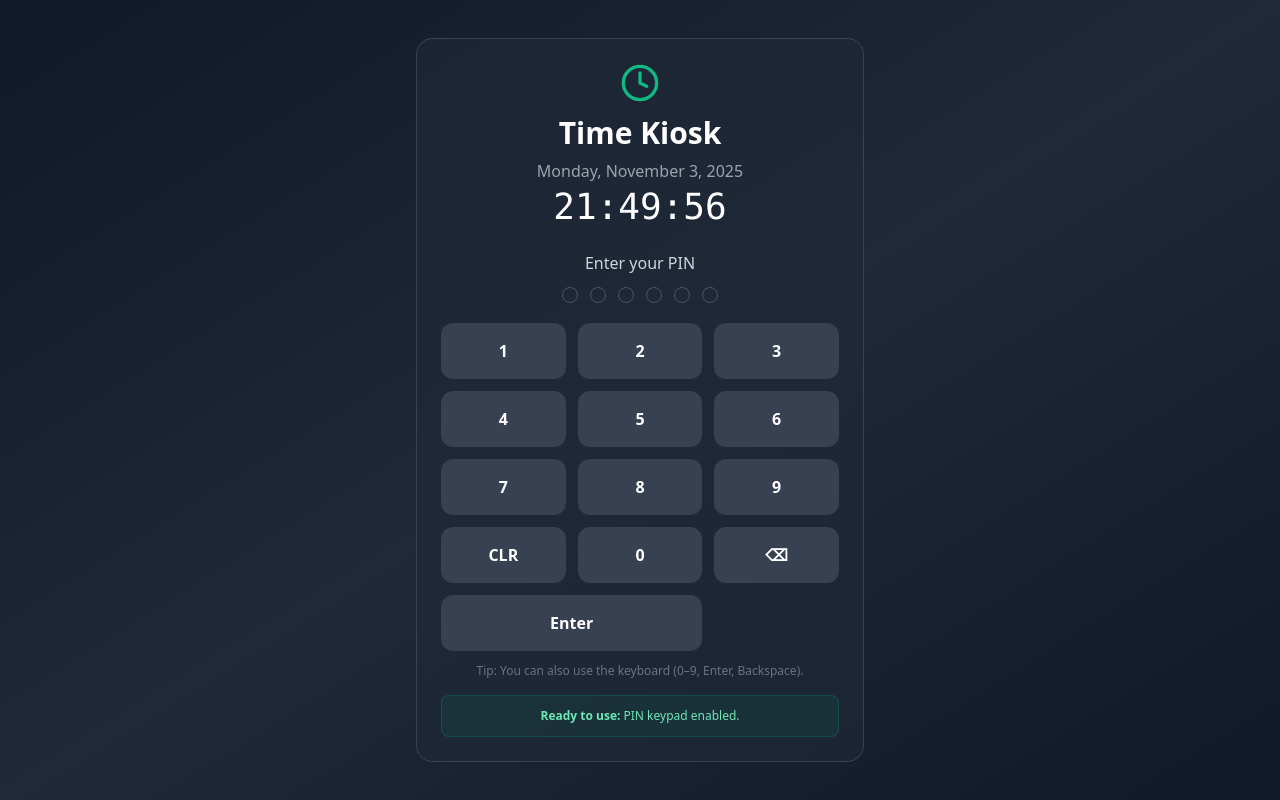
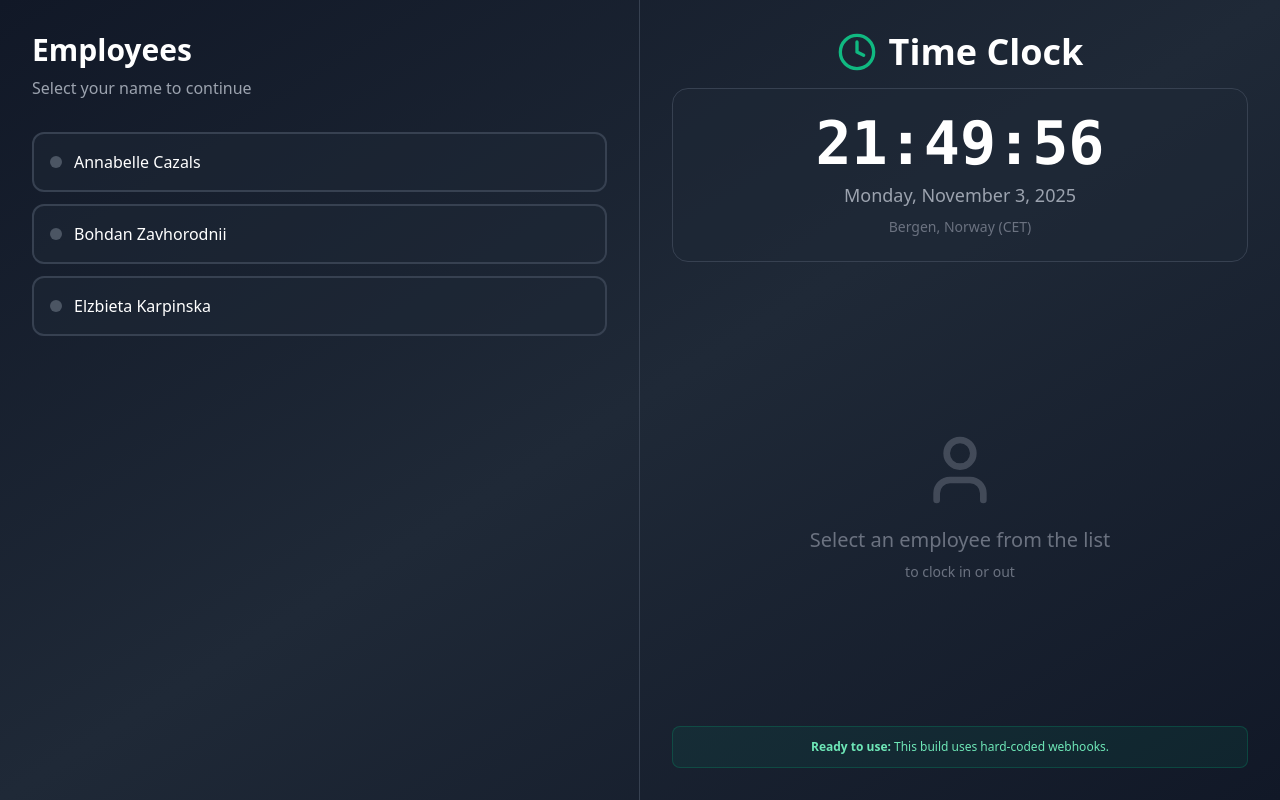
Before and after one commit to IvyAndersen/employee-time-kiosk, a React (Vite) app: page / in a window 1280 px wide. Built offline with nearby package versions, Linux system fonts and the light colour scheme; no server answers.

Commit message:
Refactor EmployeeKiosk component and clean up code
Refactor EmployeeKiosk component by removing unused PIN logic and updating time handling. Adjust employee fetching and message handling for improved clarity.

```diff
--- a/src/App.jsx
+++ b/src/App.jsx
@@ -1,19 +1,15 @@
-import React, { useState, useEffect, useCallback } from 'react';
+import React, { useState, useEffect } from 'react';
 import { Clock, LogIn, LogOut, User, CheckCircle, Coffee } from 'lucide-react';
-
-const MIN_PIN_LEN = 4;
-const MAX_PIN_LEN = 6;
 
 const EmployeeKiosk = () => {
   const [employees, setEmployees] = useState([]);
   const [selectedEmployee, setSelectedEmployee] = useState(null);
-  const [pinInput, setPinInput] = useState('');
   const [currentTime, setCurrentTime] = useState('');
   const [currentDate, setCurrentDate] = useState('');
   const [message, setMessage] = useState('');
   const [loading, setLoading] = useState(false);
 
-  // HARDCODED n8n WEBHOOKS
+  // HARDCODED n8n WEBHOOKS (history removed)
   const [config] = useState({
     n8nGetEmployeesUrl: 'https://primary-production-191cf.up.railway.app/webhook/get-employees',
     n8nClockInUrl: 'https://primary-production-191cf.up.railway.app/webhook/clock-in',
@@ -22,21 +18,41 @@ const EmployeeKiosk = () => {
     n8nEndBreakUrl: 'https://primary-production-191cf.up.railway.app/webhook/end-break'
   });
 
-  // Clock
+  // Update time every second
   useEffect(() => {
-    const update = () => {
+    const updateTime = () => {
       const now = new Date();
       const options = { timeZone: 'Europe/Oslo', hour12: false };
-      setCurrentTime(now.toLocaleTimeString('en-NO', { ...options, hour: '2-digit', minute: '2-digit', second: '2-digit' }));
-      setCurrentDate(now.toLocaleDateString('en-NO', { ...options, weekday: 'long', year: 'numeric', month: 'long', day: 'numeric' }));
+
+      const timeStr = now.toLocaleTimeString('en-NO', {
+        ...options,
+        hour: '2-digit',
+        minute: '2-digit',
+        second: '2-digit'
+      });
+
+      const dateStr = now.toLocaleDateString('en-NO', {
+        ...options,
+        weekday: 'long',
+        year: 'numeric',
+        month: 'long',
+        day: 'numeric'
+      });
+
+      setCurrentTime(timeStr);
+      setCurrentDate(dateStr);
     };
-    update();
-    const id = setInterval(update, 1000);
-    return () => clearInterval(id);
+
+    updateTime();
+    const interval = setInterval(updateTime, 1000);
+    return () => clearInterval(interval);
   }, []);
 
-  // Load employees
-  useEffect(() => { fetchEmployees(); }, []);
+  // Load employees on mount
+  useEffect(() => {
+    fetchEmployees();
+  }, []);
+
   const fetchEmployees = async () => {
     try {
       const response = await fetch(config.n8nGetEmployeesUrl);
@@ -44,66 +60,22 @@ const EmployeeKiosk = () => {
         const data = await response.json();
         setEmployees(data.employees || []);
       } else {
-        console.error('Failed to fetch employees');
+        console.error('Failed to fetch employees, status:', response.status);
       }
-    } catch (e) {
-      console.error('Error fetching employees:', e);
+    } catch (error) {
+      console.error('Error fetching employees:', error);
+      // Fallback to hardcoded list if webhook not set up yet
+      setEmployees([
+        { id: '1', name: 'Annabelle Cazals', active: false, onBreak: false },
+        { id: '2', name: 'Bohdan Zavhorodnii', active: false, onBreak: false },
+        { id: '3', name: 'Elzbieta Karpinska', active: false, onBreak: false },
+      ]);
     }
   };
 
   const post = (url, body) =>
     fetch(url, { method: 'POST', headers: { 'Content-Type': 'application/json' }, body: JSON.stringify(body) });
 
-  // ----- PIN logic -----
-  const submitPin = useCallback(() => {
-    const pin = pinInput.trim();
-    if (pin.length < MIN_PIN_LEN) return;
-
-    // Find employee by PIN (supports 'PIN' or 'pin' fields; compares as string)
-    const found = employees.find(e => String(e.PIN ?? e.pin ?? '') === pin);
-    if (!found) {
-      setMessage('✗ Wrong PIN');
-      setTimeout(() => setMessage(''), 2000);
-      setPinInput('');
-      return;
-    }
-
-    setSelectedEmployee(found);
-    setPinInput('');
-    setMessage(`Welcome ${found.name}!`);
-    setTimeout(() => setMessage(''), 1500);
-  }, [pinInput, employees]);
-
-  const appendDigit = (d) => setPinInput(p => (p + d).slice(0, MAX_PIN_LEN));
-  const backspace = () => setPinInput(p => p.slice(0, -1));
-  const clearPin = () => setPinInput('');
-
-  // Hardware keyboard support
-  useEffect(() => {
-    const onKey = (e) => {
-      if (selectedEmployee) return; // only on PIN screen
-      if (/^[0-9]$/.test(e.key)) {
-        e.preventDefault();
-        appendDigit(e.key);
-      } else if (e.key === 'Backspace') {
-        e.preventDefault();
-        backspace();
-      } else if (e.key === 'Enter') {
-        e.preventDefault();
-        submitPin();
-      } else if (e.key === 'Escape') {
-        e.preventDefault();
-        clearPin();
-      }
-    };
-    window.addEventListener('keydown', onKey);
-    return () => window.removeEventListener('keydown', onKey);
-  }, [selectedEmployee, submitPin]);
-
-  // Auto-submit if user reaches MIN length and taps Enter button
-  const handleEnter = () => submitPin();
-
-  // ----- Actions -----
   const handleClockIn = async () => {
     if (!selectedEmployee) return;
     setLoading(true);
@@ -115,13 +87,76 @@ const EmployeeKiosk = () => {
         clockIn: new Date().toISOString()
       });
       if (response.ok) {
-        setMessage('✓ Clocked in!');
-      } else setMessage('✗ Clock in failed');
-    } catch (e) {
-      setMessage('✗ Error');
+        const data = await response.json();
+        setEmployees(prev => prev.map(emp =>
+          emp.id === selectedEmployee.id
+            ? { ...emp, active: true, onBreak: false, currentTimesheetId: data.timesheetId }
+            : emp
+        ));
+        setSelectedEmployee({ ...selectedEmployee, active: true, onBreak: false, currentTimesheetId: data.timesheetId });
+        setMessage('✓ Successfully clocked in!');
+      } else {
+        setMessage('✗ Error: Failed to clock in');
+      }
+    } catch (error) {
+      setMessage(`✗ Error: ${error.message}`);
     }
     setLoading(false);
-    setTimeout(() => setMessage(''), 2500);
+    setTimeout(() => setMessage(''), 3000);
+  };
+
+  const handleStartBreak = async () => {
+    if (!selectedEmployee) return;
+    setLoading(true);
+    setMessage('');
+    try {
+      const response = await post(config.n8nStartBreakUrl, {
+        timesheetId: selectedEmployee.currentTimesheetId,
+        breakStart: new Date().toISOString()
+      });
+      if (response.ok) {
+        setEmployees(prev => prev.map(emp =>
+          emp.id === selectedEmployee.id
+            ? { ...emp, onBreak: true }
+            : emp
+        ));
+        setSelectedEmployee({ ...selectedEmployee, onBreak: true });
+        setMessage('✓ Break started!');
+      } else {
+        setMessage('✗ Error: Failed to start break');
+      }
+    } catch (error) {
+      setMessage(`✗ Error: ${error.message}`);
+    }
+    setLoading(false);
+    setTimeout(() => setMessage(''), 3000);
+  };
+
+  const handleEndBreak = async () => {
+    if (!selectedEmployee) return;
+    setLoading(true);
+    setMessage('');
+    try {
+      const response = await post(config.n8nEndBreakUrl, {
+        timesheetId: selectedEmployee.currentTimesheetId,
+        breakEnd: new Date().toISOString()
+      });
+      if (response.ok) {
+        setEmployees(prev => prev.map(emp =>
+          emp.id === selectedEmployee.id
+            ? { ...emp, onBreak: false }
+            : emp
+        ));
+        setSelectedEmployee({ ...selectedEmployee, onBreak: false });
+        setMessage('✓ Break ended!');
+      } else {
+        setMessage('✗ Error: Failed to end break');
+      }
+    } catch (error) {
+      setMessage(`✗ Error: ${error.message}`);
+    }
+    setLoading(false);
+    setTimeout(() => setMessage(''), 3000);
   };
 
   const handleClockOut = async () => {
@@ -133,177 +168,198 @@ const EmployeeKiosk = () => {
         timesheetId: selectedEmployee.currentTimesheetId,
         clockOut: new Date().toISOString()
       });
-      if (response.ok) setMessage('✓ Clocked out!');
-      else setMessage('✗ Clock out failed');
-    } catch (e) {
-      setMessage('✗ Error');
+      if (response.ok) {
+        setEmployees(prev => prev.map(emp =>
+          emp.id === selectedEmployee.id
+            ? { ...emp, active: false, onBreak: false, currentTimesheetId: null }
+            : emp
+        ));
+        setSelectedEmployee({ ...selectedEmployee, active: false, onBreak: false, currentTimesheetId: null });
+        setMessage('✓ Successfully clocked out!');
+      } else {
+        setMessage('✗ Error: Failed to clock out');
+      }
+    } catch (error) {
+      setMessage(`✗ Error: ${error.message}`);
     }
     setLoading(false);
-    setTimeout(() => setMessage(''), 2500);
+    setTimeout(() => setMessage(''), 3000);
   };
 
-  const handleStartBreak = async () => {
-    if (!selectedEmployee) return;
-    setLoading(true);
-    setMessage('');
-    try {
-      const res = await post(config.n8nStartBreakUrl, {
-        timesheetId: selectedEmployee.currentTimesheetId,
-        breakStart: new Date().toISOString()
-      });
-      if (res.ok) setMessage('✓ Break started!');
-      else setMessage('✗ Failed to start break');
-    } catch (e) {
-      setMessage('✗ Error');
+  return (
+    <div className="min-h-screen bg-gradient-to-br from-gray-900 via-gray-800 to-gray-900 flex">
+      {/* Left Side - Employee List */}
+      <div className="w-1/2 border-r border-gray-700 p-8 overflow-y-auto">
+        <div className="mb-8">
+          <h2 className="text-3xl font-bold text-white mb-2">Employees</h2>
+          <p className="text-gray-400">Select your name to continue</p>
+        </div>
+
+        <div className="space-y-3">
+          {employees.map((employee) => (
+            <button
+              key={employee.id}
+              onClick={() => setSelectedEmployee(employee)}
+              className={`
+                w-full p-4 rounded-xl transition-all duration-200 text-left
+                ${selectedEmployee?.id === employee.id
+                  ? 'bg-emerald-600/30 border-2 border-emerald-500 scale-[1.02]'
+                  : 'bg-gray-800/50 border-2 border-gray-700 hover:bg-gray-700/50 hover:border-gray-600'
                 }
-    setLoading(false);
-    setTimeout(() => setMessage(''), 2500);
-  };
-
-  const handleEndBreak = async () => {
-    if (!selectedEmployee) return;
-    setLoading(true);
-    setMessage('');
-    try {
-      const res = await post(config.n8nEndBreakUrl, {
-        timesheetId: selectedEmployee.currentTimesheetId,
-        breakEnd: new Date().toISOString()
-      });
-      if (res.ok) setMessage('✓ Break ended!');
-      else setMessage('✗ Failed to end break');
-    } catch (e) {
-      setMessage('✗ Error');
-    }
-    setLoading(false);
-    setTimeout(() => setMessage(''), 2500);
-  };
-
-  // ----- UI -----
-  const PinDots = ({ value }) => {
-    const len = value.length;
-    const placeholders = Math.max(MIN_PIN_LEN, MAX_PIN_LEN);
-    return (
-      <div className="flex justify-center gap-3 mb-5">
-        {Array.from({ length: placeholders }).map((_, i) => (
-          <div
-            key={i}
-            className={`w-4 h-4 rounded-full border border-gray-600 ${i < len ? 'bg-white' : 'bg-transparent'}`}
-          />
+              `}
+            >
+              <div className="flex items-center justify-between">
+                <div className="flex items-center gap-3">
+                  <div className={`
+                    w-3 h-3 rounded-full flex-shrink-0
+                    ${employee.onBreak ? 'bg-yellow-400 animate-pulse' :
+                      employee.active ? 'bg-emerald-400 animate-pulse' : 'bg-gray-600'}
+                  `} />
+                  <span className="text-white font-medium">
+                    {employee.name}
+                  </span>
+                </div>
+                {employee.onBreak && (
+                  <span className="text-yellow-400 text-xs font-medium">
+                    On Break
+                  </span>
+                )}
+                {employee.active && !employee.onBreak && (
+                  <span className="text-emerald-400 text-xs font-medium">
+                    Active
+                  </span>
+                )}
+              </div>
+            </button>
           ))}
         </div>
-    );
-  };
-
-  const KeyButton = ({ children, onClick, wide = false, ariaLabel }) => (
-    <button
-      onClick={onClick}
-      aria-label={ariaLabel}
-      className={`py-4 rounded-xl bg-gray-700 hover:bg-gray-600 text-white font-bold focus:outline-none focus:ring-2 focus:ring-emerald-500 transition
-        ${wide ? 'col-span-2' : ''}
-      `}
-    >
-      {children}
-    </button>
-  );
-
-  return (
-    <div className="min-h-screen bg-gradient-to-br from-gray-900 via-gray-800 to-gray-900 flex items-center justify-center p-6">
-      <div className="w-full max-w-md bg-gray-800/70 border border-gray-700 rounded-2xl p-6">
-        <div className="text-center mb-6">
-          <Clock className="w-10 h-10 text-emerald-500 mx-auto mb-3" />
-          <h1 className="text-3xl font-bold text-white mb-2">Time Kiosk</h1>
-          <div className="text-gray-400">{currentDate}</div>
-          <div className="text-4xl text-white font-mono mt-1">{currentTime}</div>
       </div>
 
+      {/* Right Side - Clock In/Out */}
+      <div className="w-1/2 p-8 flex flex-col overflow-y-auto">
+        {/* Header with Time */}
+        <div className="text-center mb-6">
+          <div className="flex items-center justify-center gap-3 mb-4">
+            <Clock className="w-10 h-10 text-emerald-500" />
+            <h1 className="text-4xl font-bold text-white">Time Clock</h1>
+          </div>
+
+          {/* Real-time Clock */}
+          <div className="bg-gray-800/50 rounded-2xl p-6 mb-4 border border-gray-700">
+            <div className="text-6xl font-bold text-white mb-2 font-mono">
+              {currentTime}
+            </div>
+            <div className="text-gray-400 text-lg">
+              {currentDate}
+            </div>
+            <div className="text-gray-500 text-sm mt-2">
+              Bergen, Norway (CET)
+            </div>
+          </div>
+        </div>
+
+        {/* Message Display */}
         {message && (
-          <div className={`mb-4 p-3 rounded-lg text-center ${
-            message.startsWith('✓') ? 'bg-emerald-500/20 text-emerald-300' : 'bg-red-500/20 text-red-300'
+          <div className={`mb-4 p-4 rounded-lg ${
+            message.startsWith('✓')
+              ? 'bg-emerald-500/20 border border-emerald-500/50 text-emerald-300'
+              : 'bg-red-500/20 border border-red-500/50 text-red-300'
           }`}>
-            {message}
+            <div className="flex items-center justify-center gap-2">
+              <CheckCircle className="w-5 h-5" />
+              <span className="font-medium">{message}</span>
+            </div>
           </div>
         )}
 
-        {!selectedEmployee ? (
-          <div>
-            <h3 className="text-gray-300 text-center mb-3">Enter your PIN</h3>
-            <PinDots value={pinInput} />
-
-            {/* Keypad */}
-            <div className="grid grid-cols-3 gap-3">
-              {[1,2,3,4,5,6,7,8,9].map(n => (
-                <KeyButton key={n} onClick={() => appendDigit(String(n))} ariaLabel={`Digit ${n}`}>
-                  {n}
-                </KeyButton>
-              ))}
-              <KeyButton onClick={clearPin} ariaLabel="Clear">CLR</KeyButton>
-              <KeyButton onClick={() => appendDigit('0')} ariaLabel="Digit 0">0</KeyButton>
-              <KeyButton onClick={backspace} ariaLabel="Backspace">⌫</KeyButton>
-              <KeyButton wide onClick={handleEnter} ariaLabel="Enter / Submit">
-                Enter
-              </KeyButton>
-            </div>
-
-            {/* Helper text */}
-            <p className="text-center text-gray-500 text-xs mt-3">
-              Tip: You can also use the keyboard (0–9, Enter, Backspace).
-            </p>
-          </div>
-        ) : (
-          <div>
-            <div className="flex items-center gap-3 mb-6">
-              <div className="w-12 h-12 bg-emerald-600/20 border border-emerald-500 rounded-full flex items-center justify-center">
-                <User className="w-6 h-6 text-emerald-400" />
+        {/* Selected Employee Card */}
+        {selectedEmployee ? (
+          <div className="flex-1 flex flex-col">
+            <div className="bg-gray-800/50 rounded-2xl p-6 border border-gray-700 mb-4">
+              <div className="flex items-center gap-4 mb-4">
+                <div className="w-14 h-14 rounded-full bg-emerald-600/20 flex items-center justify-center border-2 border-emerald-500">
+                  <User className="w-7 h-7 text-emerald-400" />
                 </div>
                 <div>
-                <h3 className="text-white text-xl font-bold">{selectedEmployee.name}</h3>
-                <p className="text-gray-400 text-sm">Ready for action</p>
+                  <h3 className="text-xl font-bold text-white">
+                    {selectedEmployee.name}
+                  </h3>
+                  <p className={`text-sm font-medium mt-1 ${
+                    selectedEmployee.onBreak ? 'text-yellow-400' :
+                    selectedEmployee.active ? 'text-emerald-400' : 'text-gray-400'
+                  }`}>
+                    {selectedEmployee.onBreak ? '☕ On break' :
+                     selectedEmployee.active ? '● Currently clocked in' : 'Not clocked in'}
+                  </p>
                 </div>
               </div>
 
+              {/* Action Buttons */}
               <div className="space-y-3">
+                {!selectedEmployee.active ? (
                   <button
                     onClick={handleClockIn}
                     disabled={loading}
-                className="w-full py-4 bg-emerald-600 hover:bg-emerald-700 text-white rounded-xl font-bold text-lg disabled:opacity-50"
+                    className="w-full py-5 bg-emerald-600 hover:bg-emerald-700 text-white rounded-xl font-bold text-lg transition-all duration-200 disabled:opacity-50 disabled:cursor-not-allowed flex items-center justify-center gap-3 shadow-lg shadow-emerald-600/30"
                   >
-                <LogIn className="inline w-5 h-5 mr-2" /> Clock In
+                    <LogIn className="w-5 h-5" />
+                    Clock In
                   </button>
+                ) : selectedEmployee.onBreak ? (
+                  <button
+                    onClick={handleEndBreak}
+                    disabled={loading}
+                    className="w-full py-5 bg-yellow-600 hover:bg-yellow-700 text-white rounded-xl font-bold text-lg transition-all duration-200 disabled:opacity-50 disabled:cursor-not-allowed flex items-center justify-center gap-3 shadow-lg shadow-yellow-600/30"
+                  >
+                    <Coffee className="w-5 h-5" />
+                    End Break
+                  </button>
+                ) : (
+                  <>
                     <button
                       onClick={handleStartBreak}
                       disabled={loading}
-                className="w-full py-4 bg-yellow-500 hover:bg-yellow-600 text-white rounded-xl font-bold text-lg disabled:opacity-50"
+                      className="w-full py-5 bg-yellow-500 hover:bg-yellow-600 text-white rounded-xl font-bold text-lg transition-all duration-200 disabled:opacity-50 disabled:cursor-not-allowed flex items-center justify-center gap-3 shadow-lg shadow-yellow-500/30"
                     >
-                <Coffee className="inline w-5 h-5 mr-2" /> Start Break
-              </button>
-              <button
-                onClick={handleEndBreak}
-                disabled={loading}
-                className="w-full py-4 bg-yellow-600 hover:bg-yellow-700 text-white rounded-xl font-bold text-lg disabled:opacity-50"
-              >
-                <Coffee className="inline w-5 h-5 mr-2" /> End Break
+                      <Coffee className="w-5 h-5" />
+                      Start Break
                     </button>
                     <button
                       onClick={handleClockOut}
                       disabled={loading}
-                className="w-full py-4 bg-red-600 hover:bg-red-700 text-white rounded-xl font-bold text-lg disabled:opacity-50"
+                      className="w-full py-5 bg-red-600 hover:bg-red-700 text-white rounded-xl font-bold text-lg transition-all duration-200 disabled:opacity-50 disabled:cursor-not-allowed flex items-center justify-center gap-3 shadow-lg shadow-red-600/30"
                     >
-                <LogOut className="inline w-5 h-5 mr-2" /> Clock Out
+                      <LogOut className="w-5 h-5" />
+                      Clock Out
                     </button>
+                  </>
+                )}
+
                 <button
                   onClick={() => setSelectedEmployee(null)}
-                className="w-full py-3 bg-gray-700 hover:bg-gray-600 text-white rounded-xl font-medium"
+                  className="w-full py-3 bg-gray-700 hover:bg-gray-600 text-white rounded-xl font-medium transition-all duration-200"
                 >
-                Log Out / Back
+                  Cancel
                 </button>
+              </div>
+            </div>
+
+            {/* (History section removed) */}
+          </div>
+        ) : (
+          <div className="flex-1 flex items-center justify-center">
+            <div className="text-center text-gray-500">
+              <User className="w-20 h-20 mx-auto mb-4 opacity-50" />
+              <p className="text-xl">Select an employee from the list</p>
+              <p className="text-sm mt-2">to clock in or out</p>
             </div>
           </div>
         )}
 
-        {/* Footer */}
+        {/* Configuration Notice */}
         <div className="mt-4 p-3 bg-emerald-600/10 border border-emerald-600/30 rounded-lg">
           <p className="text-emerald-300 text-xs text-center">
-            <strong>Ready to use:</strong> PIN keypad enabled.
+            <strong>Ready to use:</strong> This build uses hard-coded webhooks.
           </p>
         </div>
       </div>
```
Lines whose indentation alone changed are shown as unchanged.
